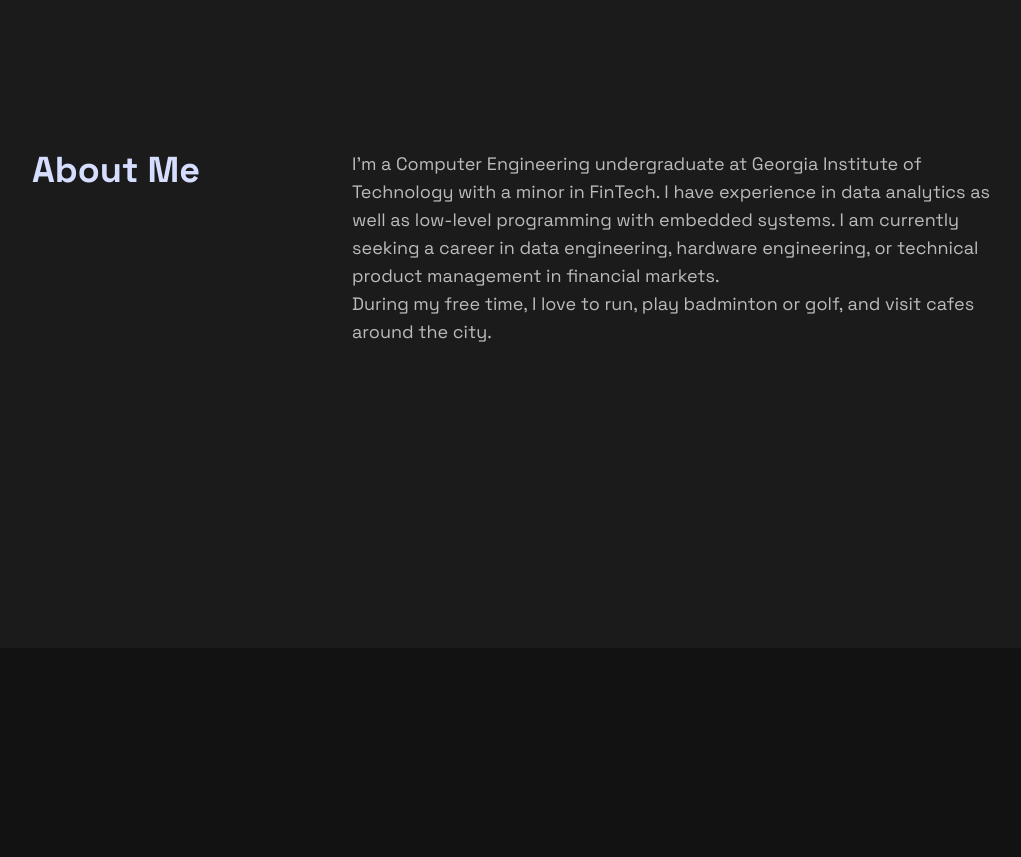
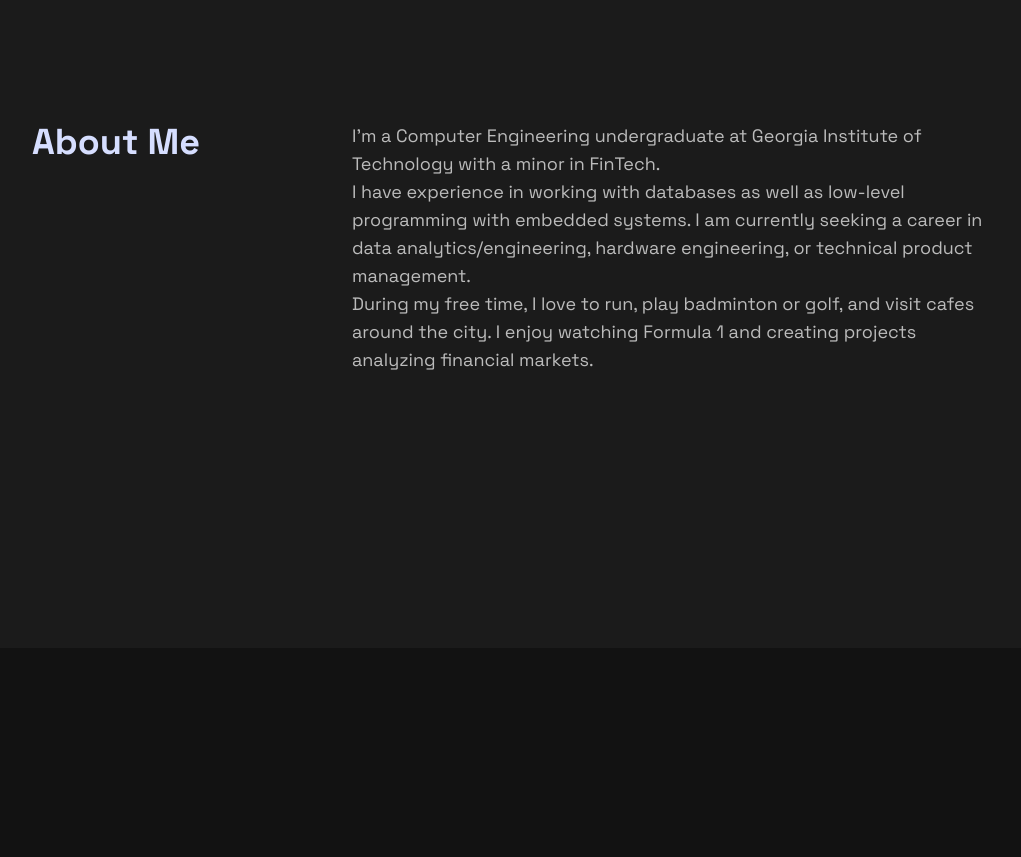
Before and after one commit to katc1213/portfolio-web, a Next.js app: page /en in a window 1280 px wide. Shown: the part 1040-1897 px from the top of the page, without its empty margins (128-1149 px from the left). Built offline with nearby package versions, Linux system fonts and the light colour scheme.

Commit message:
change stuff

```diff
--- a/src/app/[locale]/page.tsx
+++ b/src/app/[locale]/page.tsx
@@ -98,9 +98,13 @@
             <div className='w-2/3 text-lg text-text-secondary'>
               <p>
                 I&apos;m a Computer Engineering undergraduate at Georgia Institute of Technology with a minor in FinTech.
-                I have experience in data analytics as well as low-level programming with embedded systems. I am currently seeking a career
-                in data engineering, hardware engineering, or technical product management in financial markets. <br />
-                During my free time, I love to run, play badminton or golf, and visit cafes around the city.
+               </p>
+               <p>
+                I have experience in working with databases as well as low-level programming with embedded systems. I am currently seeking a career
+                in data analytics/engineering, hardware engineering, or technical product management.
+                <p>
+                During my free time, I love to run, play badminton or golf, and visit cafes around the city. I enjoy watching Formula 1 and creating projects analyzing financial markets.
+                </p>
               </p>
             </div>
           </div>
```
